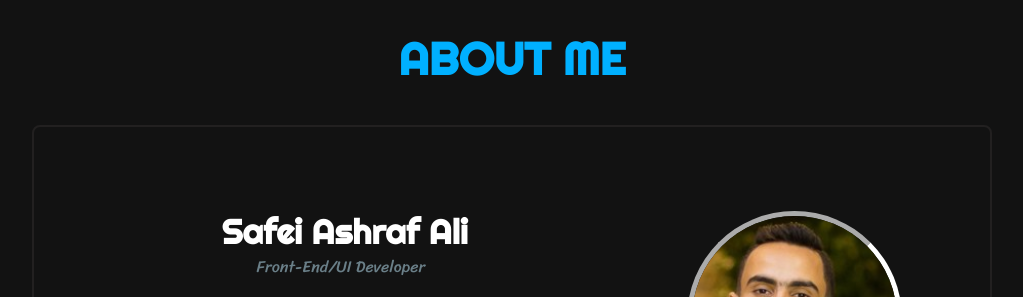
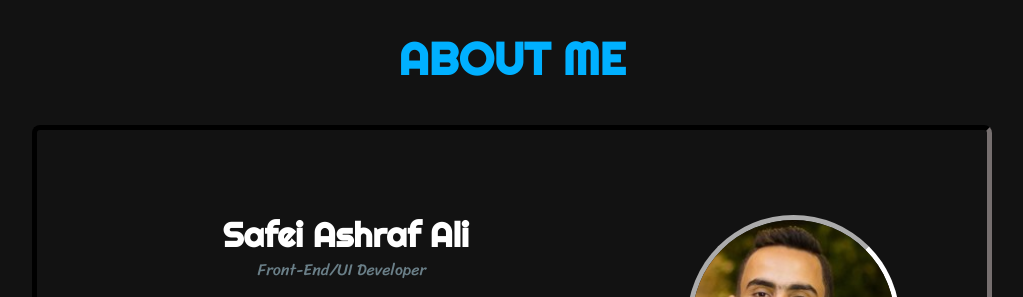
Before and after one commit to Safei-Ashraf/Landing-Page-Temp-2.0, a plain HTML site: page index.html in a window 1280 px wide. Shown: the part 814-1111 px from the top of the page, without its empty margins (128-1151 px from the left). Drawn offline with Linux system fonts and the light colour scheme.

Commit message:
adjusting about me section border layout

```diff
--- a/css/main.css
+++ b/css/main.css
@@ -415,14 +415,15 @@ section#about-me {
 	align-items: center;
 	width: 100%;
 	max-width: 980px;
-  border: 2px solid #222020;
-  border-radius: 8px ;
+	border: 5px inset #222020;
+	border-radius: 8px;
 	/*border: 2px solid white;
-  */:;
-  -webkit-border-radius: 8px ;
-  -moz-border-radius: 8px ;
-  -ms-border-radius: 8px ;
-  -o-border-radius: 8px ;
+	*/
+	-webkit-border-radius: 8px;
+	-moz-border-radius: 8px;
+	-ms-border-radius: 8px;
+	-o-border-radius: 8px;
+	-webkit-border-radius: 8px;
 }
 /* div.break-before {
   flex: 1;
```
Lines whose indentation alone changed are shown as unchanged.
